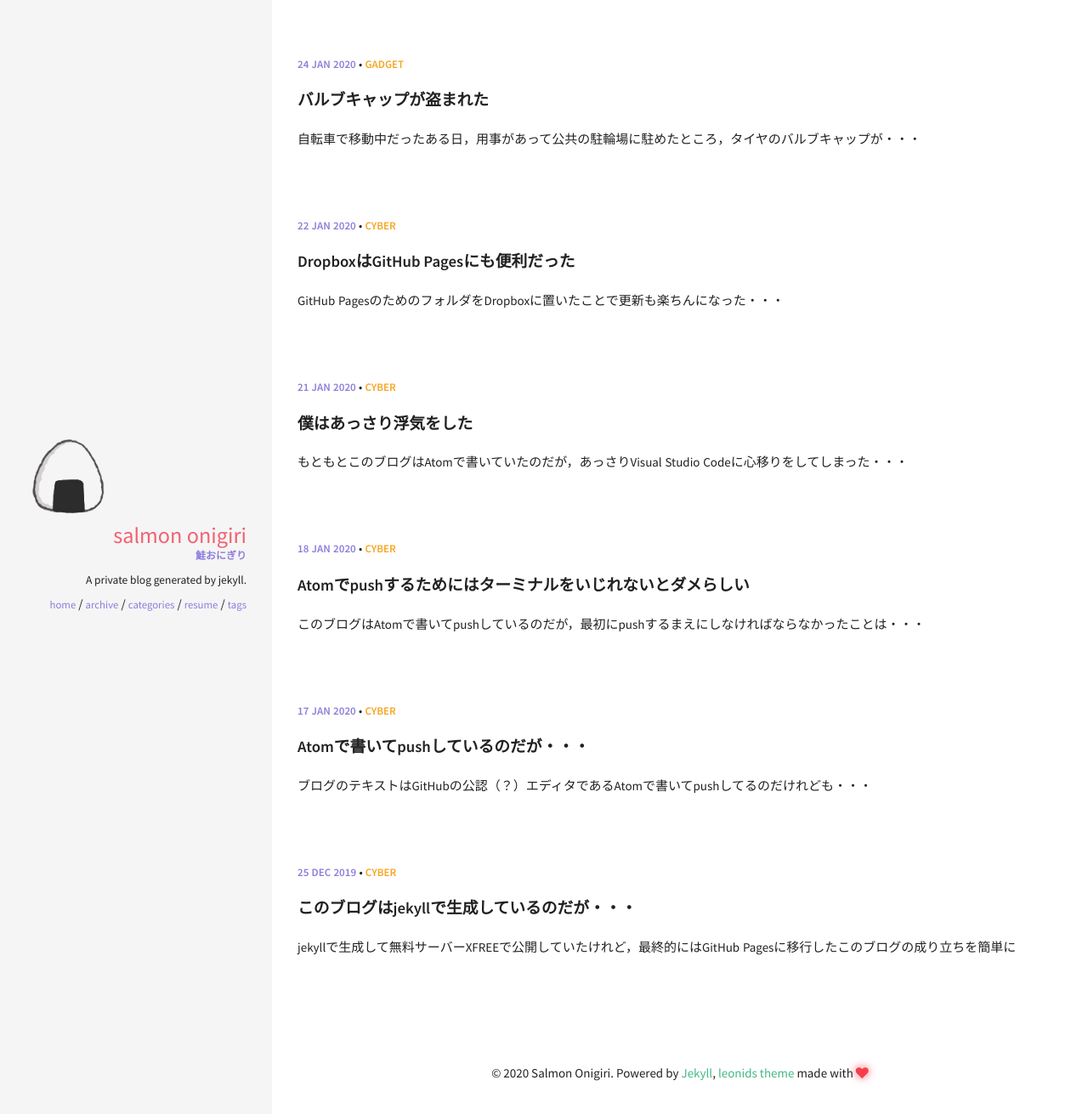
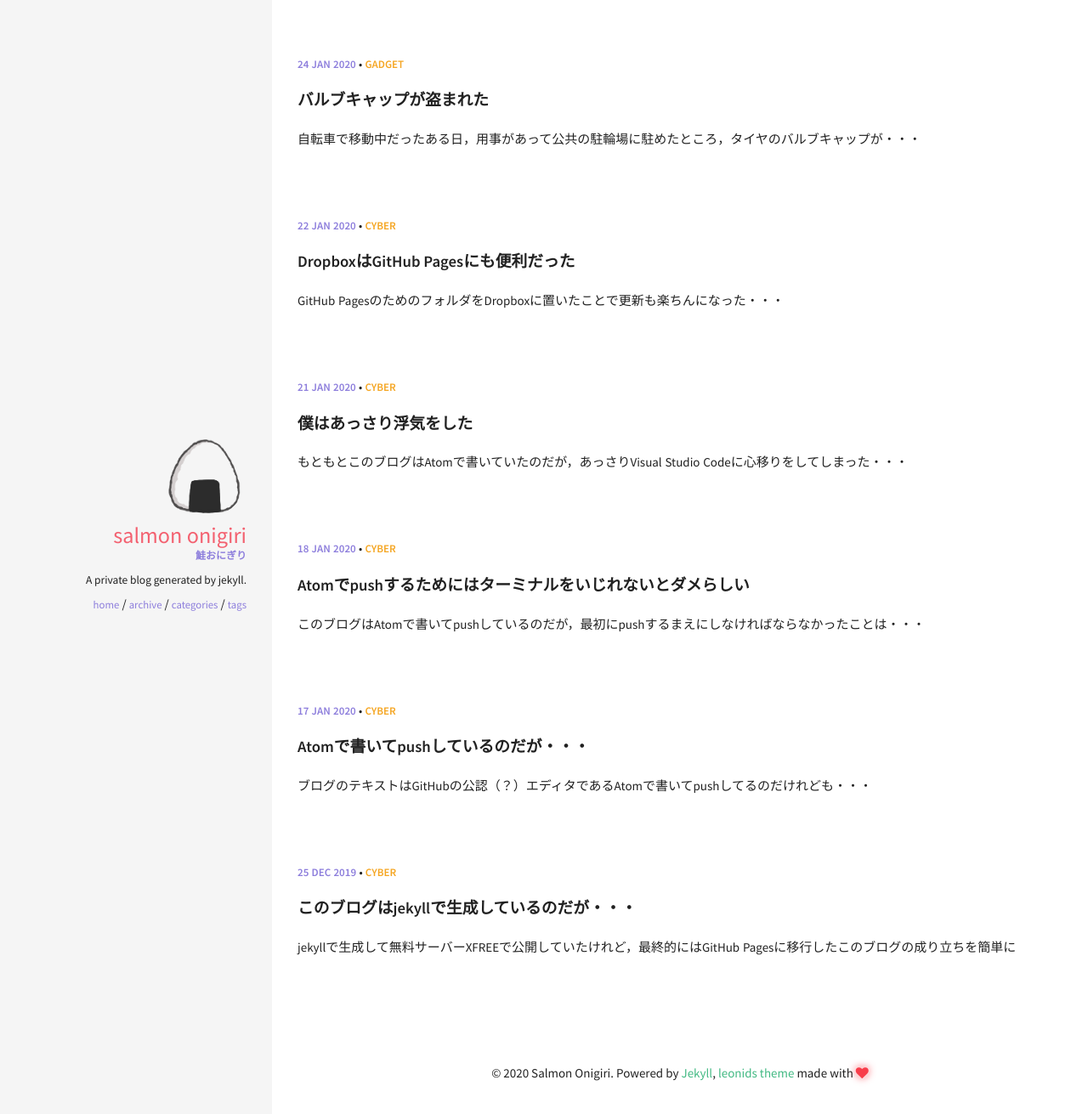
Before and after one commit to Salmon-Onigiri/Blog, a Jekyll site: the page built from index.html, in a window 1280 px wide. Shown: the top 1311 px of the page at 85% size. Built offline with Jekyll 4.4.1, drawn with Linux system fonts in a browser that asks for light colours.

Commit message:
several tests

```diff
--- a/_sass/components/_global.scss
+++ b/_sass/components/_global.scss
@@ -14,10 +14,14 @@
 img {
   display: block;
   max-width: 100%;
-//  margin-left: auto;
-//  margin-right: auto;
+  margin-left: auto;
+  margin-right: auto;
 }
-
+.link {
+  display: block;
+  max-width: 100%;
+  margin-left: 0;
+}
 // Tables
 table,
 th,
--- a/resume.html
+++ /dev/null
@@ -1,5 +0,0 @@
----
-layout: resume
-title: Resume
-permalink: /resume/
----
```
Also changed, not shown: _posts/2020-01-24-bulb-cap-stollen.md (+1 -1 lines), 1 other file.
